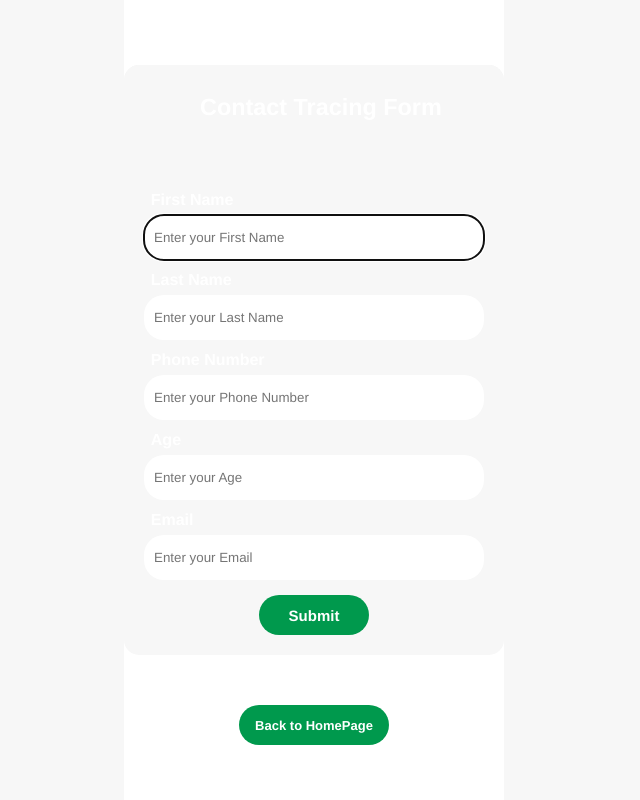
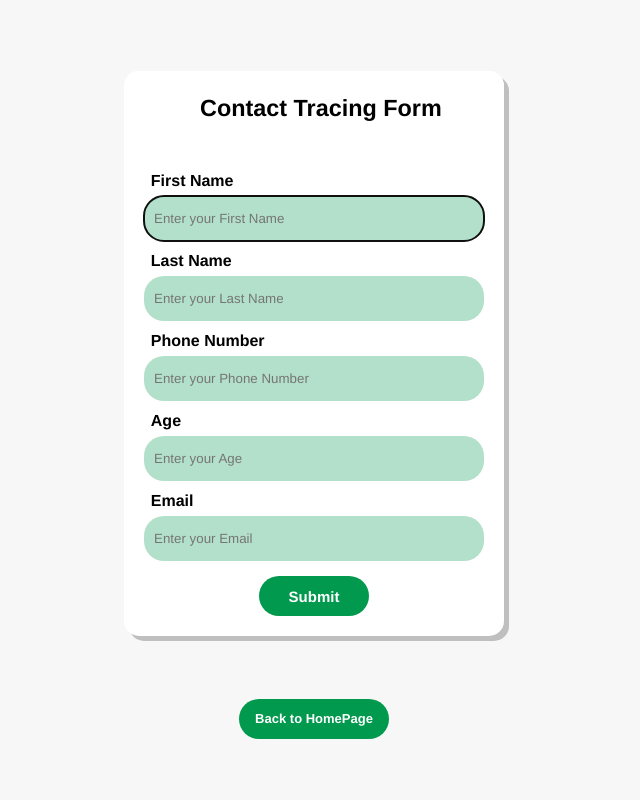
Before and after one commit to John-teology/Group5, a CodeIgniter app: the page made by application/views/contact_tracing/Contact_t_form.php in a window 1280 px wide. Shown: the whole page, without its empty margins (326-966 px from the left). Run offline with CodeIgniter, Linux system fonts and the light colour scheme; data that the repository does not hold is empty.

Commit message:
creat tform light

```diff
--- a/application/views/contact_tracing/Contact_t_form.php
+++ b/application/views/contact_tracing/Contact_t_form.php
@@ -20,11 +20,7 @@
      <link rel="stylesheet" href="https://cdnjs.cloudflare.com/ajax/libs/font-awesome/4.7.0/css/font-awesome.min.css">
 </head>
 <body>
-<style>
-    body{
-        background-color: white;
-    }
-</style>
+
 
 
     <?php  echo form_open("tracker/contact_tracing_auth", array(
--- a/assets/light/css/contact_tracing/contact_t_form.css
+++ b/assets/light/css/contact_tracing/contact_t_form.css
@@ -14,7 +14,6 @@ html, body{
     display: grid;
     height: 100%;
     place-items: center;
-    /* background-image: url(../images/bg1_body.jpg); */
     background-color: #f7f7f7;
     background-position: center center;
     background-repeat: no-repeat;
@@ -23,28 +22,28 @@ html, body{
 
 .wrapper{
     width: 380px;
-    background-color: #f7f7f7;
+    background-color: white;
     border-radius: 15px;
 	line-height: 30px;
 	margin: 40px 0 0 0;
-
+    box-shadow: 5px 5px rgb(192, 191, 191);
 
 }
 
 .wrapper .logo{
-    color: white;
     font-size: 20px;
     /* For the logo icon */
     line-height: 5px;
-    background-color: #f7f7f7;
+    background-color: white;
     border-radius: 15px 15px 0 0;
-	padding: 40px 0 20px 0;
+	padding: 35px 0 0px 0;
+
 
 
 }
 
 .wrapper .title{
-    color: white;
+    color: black;
     padding: 0 0 10px 20%;
 
 
@@ -72,8 +71,8 @@ html, body{
 }
 
 .wrapper .form .div1 input{
-    color: white;
-    background-color: white;
+    color: black;
+    background-color: #b3e0ca;
     border-width: 0px;
 	border-color: #454e56;
 	border-radius: 20px 20px;
@@ -144,7 +143,7 @@ input{
 }
 
 .form-label{
-	color: white;
+	color: black;
     font-weight: bold;
     margin: 40px 0 0 2%;
 }
```
